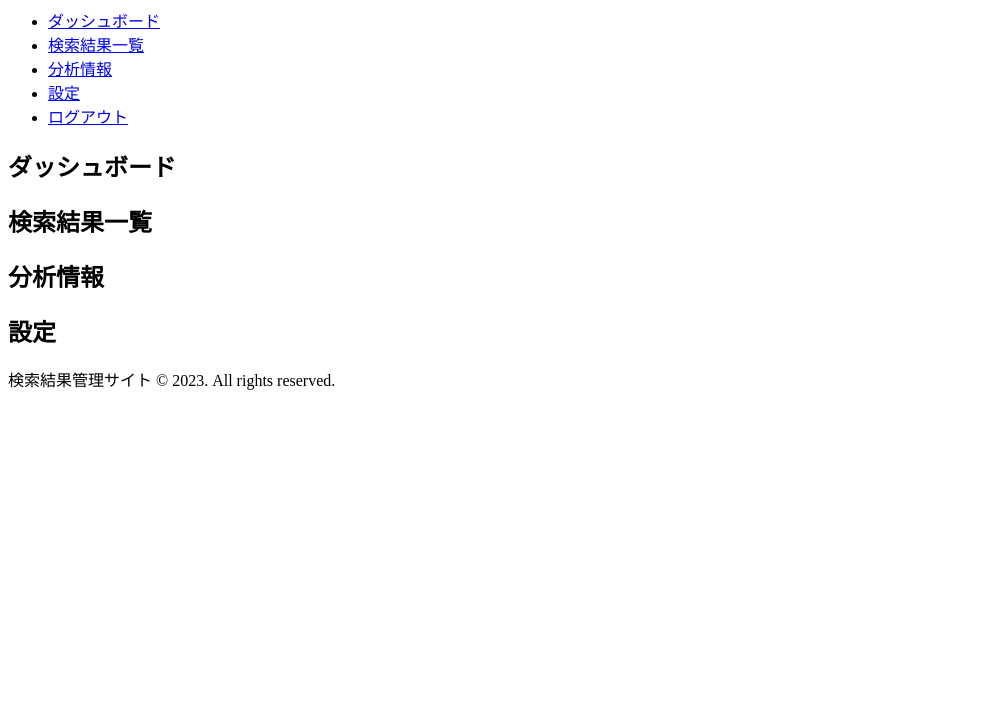
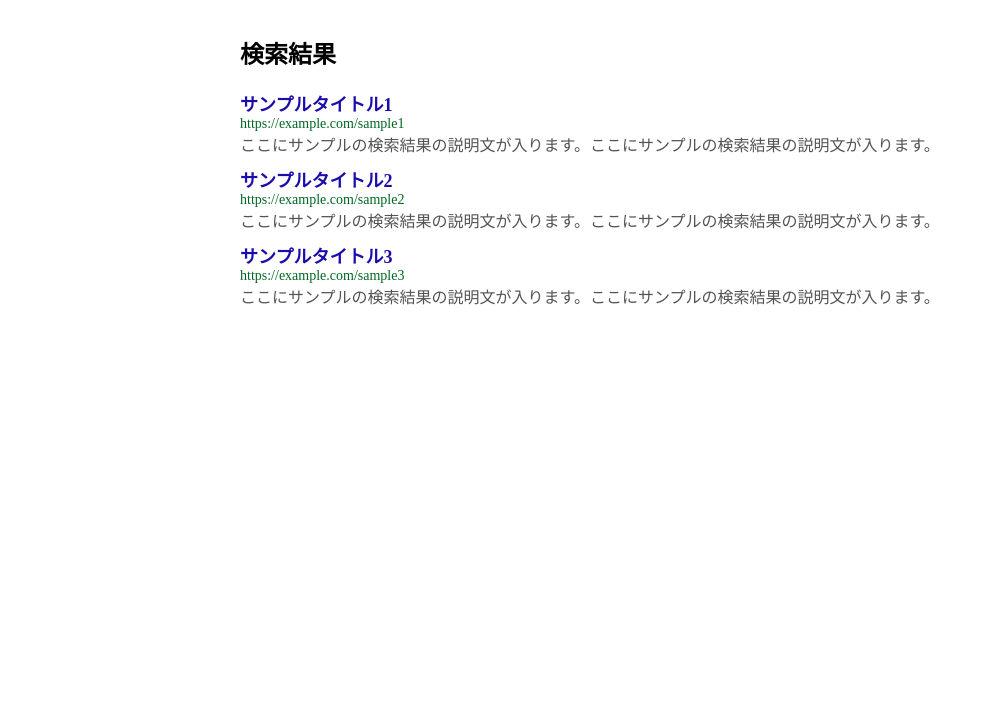
Before and after one commit to weiweiwei8878dayo/Google-kanri, a plain HTML site: page index.html in a window 1280 px wide. Shown: the part 81-800 px from the top of the page, without its empty margins (0-985 px from the left). Drawn offline with Linux system fonts and the light colour scheme.

Commit message:
Update index.html

```diff
--- a/index.html
+++ b/index.html
@@ -1,42 +1,74 @@
 <!DOCTYPE html>
 <html>
 <head>
-  <title>検索結果管理サイト</title>
-  <link rel="stylesheet" href="styles.css">
+    <title>Google風検索結果</title>
+    <style>
+        /* リセットCSS */
+        body, html {
+            margin: 0;
+            padding: 0;
+        }
+
+        /* 検索結果のスタイル */
+        .search-results {
+            width: 800px;
+            margin: 0 auto;
+            padding-top: 100px;
+        }
+
+        .search-results h1 {
+            font-size: 24px;
+            font-weight: bold;
+            margin-bottom: 20px;
+        }
+
+        .search-results ul {
+            list-style: none;
+            padding: 0;
+            margin: 0;
+        }
+
+        .search-results li {
+            margin-bottom: 10px;
+        }
+
+        .search-results .title {
+            font-size: 18px;
+            font-weight: bold;
+            color: #1a0dab;
+        }
+
+        .search-results .url {
+            font-size: 14px;
+            color: #006621;
+        }
+
+        .search-results .description {
+            font-size: 16px;
+            color: #545454;
+        }
+    </style>
 </head>
 <body>
-  <header>
-    <h1>検索結果管理サイト</h1>
-    <nav>
-      <ul>
-        <li><a href="#dashboard">ダッシュボード</a></li>
-        <li><a href="#results">検索結果一覧</a></li>
-        <li><a href="#analytics">分析情報</a></li>
-        <li><a href="#settings">設定</a></li>
-        <li><a href="#logout">ログアウト</a></li>
-      </ul>
-    </nav>
-  </header>
-  <main>
-    <section id="dashboard">
-      <h2>ダッシュボード</h2>
-      <!-- ダッシュボードの内容を表示する -->
-    </section>
-    <section id="results">
-      <h2>検索結果一覧</h2>
-      <!-- 検索結果を一覧表示し、検索結果の詳細ページにリンクする -->
-    </section>
-    <section id="analytics">
-      <h2>分析情報</h2>
-      <!-- 検索結果の分析情報を表示する -->
-    </section>
-    <section id="settings">
-      <h2>設定</h2>
-      <!-- 管理者の設定情報を表示し、設定を変更できるようにする -->
-    </section>
-  </main>
-  <footer>
-    <p>検索結果管理サイト &copy; 2023. All rights reserved.</p>
-  </footer>
+    <div class="search-results">
+        <h1>検索結果</h1>
+        <ul>
+            <li>
+                <div class="title">サンプルタイトル1</div>
+                <div class="url">https://example.com/sample1</div>
+                <div class="description">ここにサンプルの検索結果の説明文が入ります。ここにサンプルの検索結果の説明文が入ります。</div>
+            </li>
+            <li>
+                <div class="title">サンプルタイトル2</div>
+                <div class="url">https://example.com/sample2</div>
+                <div class="description">ここにサンプルの検索結果の説明文が入ります。ここにサンプルの検索結果の説明文が入ります。</div>
+            </li>
+            <li>
+                <div class="title">サンプルタイトル3</div>
+                <div class="url">https://example.com/sample3</div>
+                <div class="description">ここにサンプルの検索結果の説明文が入ります。ここにサンプルの検索結果の説明文が入ります。</div>
+            </li>
+        </ul>
+    </div>
 </body>
 </html>
```
